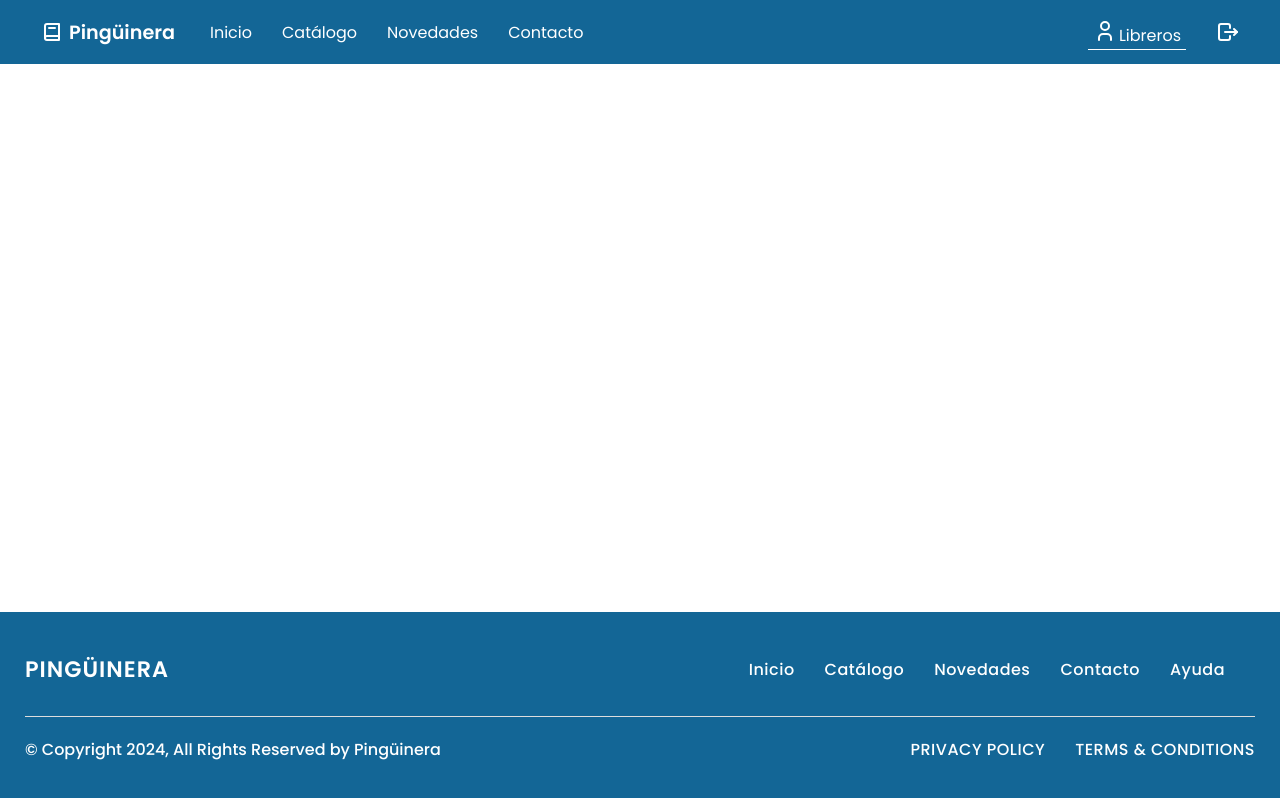
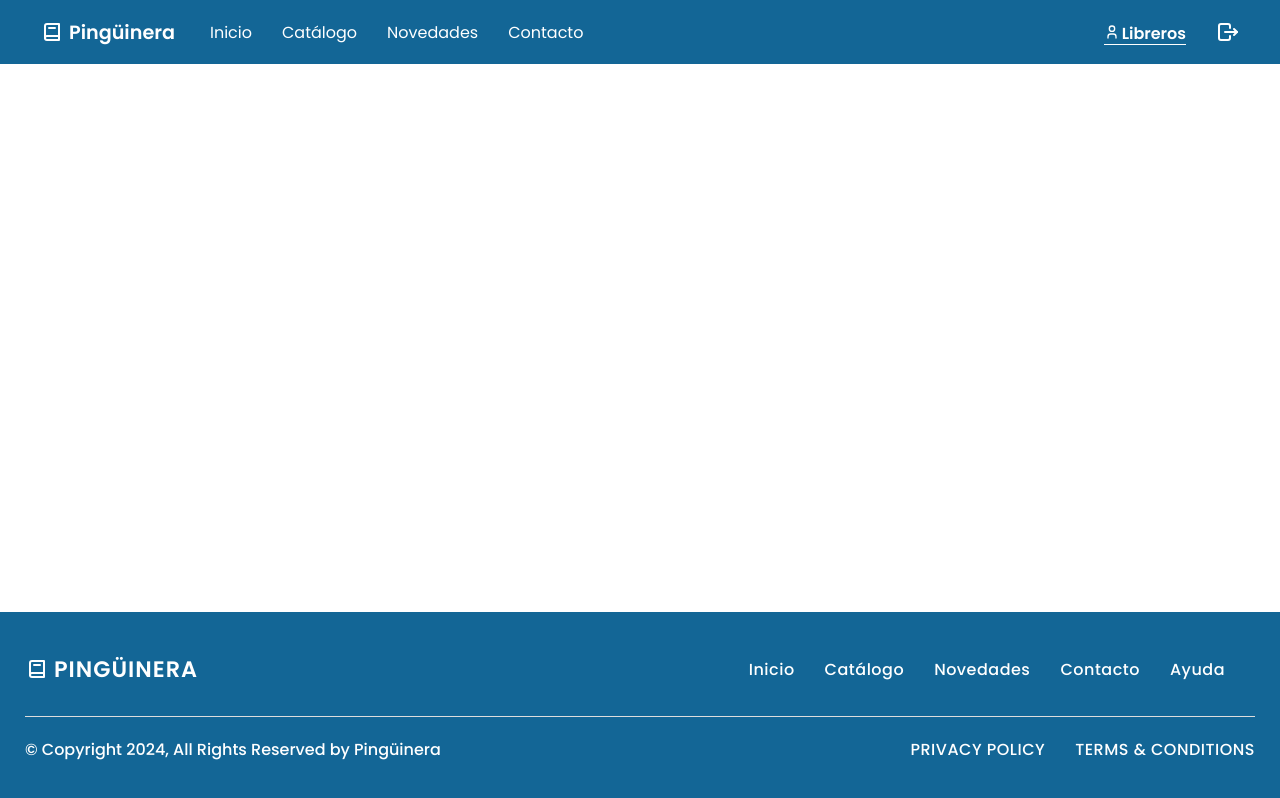
Before and after one commit to Sherna0303/header-footer, a plain HTML site: page index.html in a window 1280 px wide. Drawn offline with Linux system fonts and the light colour scheme.

Commit message:
Add icon in footer, change user container size

```diff
--- a/index.html
+++ b/index.html
@@ -26,7 +26,7 @@
       </div>
       <div class="nav-container-logout">
         <div class="nav-container-user">
-          <svg  xmlns="http://www.w3.org/2000/svg"  width="24"  height="24"  viewBox="0 0 24 24"  fill="none"  stroke="currentColor"  stroke-width="2"  stroke-linecap="round"  stroke-linejoin="round"  class="icon icon-tabler icons-tabler-outline icon-tabler-user"><path stroke="none" d="M0 0h24v24H0z" fill="none"/><path d="M8 7a4 4 0 1 0 8 0a4 4 0 0 0 -8 0" /><path d="M6 21v-2a4 4 0 0 1 4 -4h4a4 4 0 0 1 4 4v2" /></svg>
+          <svg  xmlns="http://www.w3.org/2000/svg"  width="16"  height="16"  viewBox="0 0 24 24"  fill="none"  stroke="currentColor"  stroke-width="2"  stroke-linecap="round"  stroke-linejoin="round"  class="icon icon-tabler icons-tabler-outline icon-tabler-user"><path stroke="none" d="M0 0h24v24H0z" fill="none"/><path d="M8 7a4 4 0 1 0 8 0a4 4 0 0 0 -8 0" /><path d="M6 21v-2a4 4 0 0 1 4 -4h4a4 4 0 0 1 4 4v2" /></svg>
           <p class="nav-user">Libreros</p>
         </div>
         <div class="logout-btn">
@@ -44,7 +44,10 @@
     <footer class="footer">
         <div class="footer-top">
             <div class="footer-nav">
-                <h3>Pingüinera</h3>
+                <div class="nav-logo">
+                  <svg  xmlns="http://www.w3.org/2000/svg"  width="24"  height="24"  viewBox="0 0 24 24"  fill="none"  stroke="#ffffff"  stroke-width="2"  stroke-linecap="round"  stroke-linejoin="round"  class="icon icon-tabler icons-tabler-outline icon-tabler-book-2"><path stroke="none" d="M0 0h24v24H0z" fill="none"/><path d="M19 4v16h-12a2 2 0 0 1 -2 -2v-12a2 2 0 0 1 2 -2h12z" /><path d="M19 16h-12a2 2 0 0 0 -2 2" /><path d="M9 8h6" /></svg>
+                  <h3 class="nav-title">Pingüinera</h3>
+                </div>
                 <ul class="footer-nav-list">
                     <li class="footer-nav-item"><a class="footer-nav-link" href="#">Inicio</a></li>
                     <li class="footer-nav-item"><a class="footer-nav-link" href="#">Catálogo</a></li>
--- a/style.css
+++ b/style.css
@@ -68,14 +68,16 @@ main {
 .nav-container-user {
     position: relative;
     display: flex;
+    align-items: center;
     gap: 2px;
     border-bottom: 1px solid #ffffff;
-    padding: 5px;
 }
 
 .nav-user {
     position: relative;
-    top: 4px;
+    font-size: 1rem;
+    font-weight: 600;
+    top: 2px;
 }
 
 .nav-container-logout {
```
